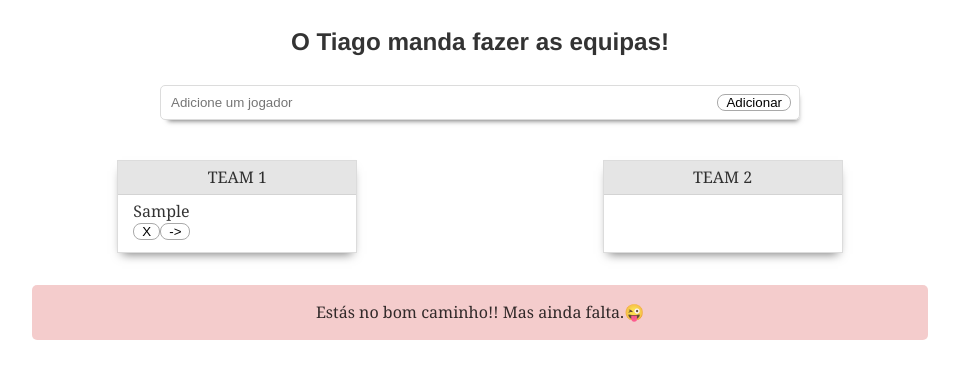
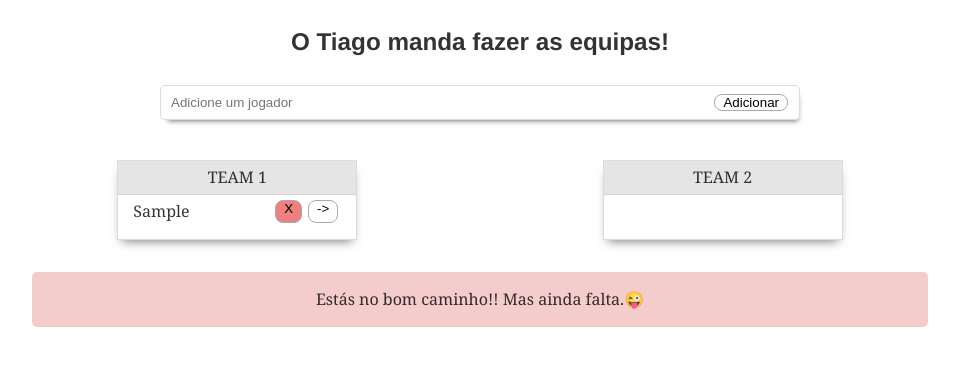
Before and after one commit to slowdata/football-teams, a Gatsby site: page / in a window 1280 px wide. Both pictures are taken after typing "Sample" into the empty fields and a click on the button "Adicionar". Shown: the whole page, without its empty margins (160-1119 px from the left). Built offline with nearby package versions, Linux system fonts and the light colour scheme; Gatsby itself is replaced by a stand-in of ours.

Commit message:
link generated for keeping teams and some little styles

```diff
--- a/src/components/team.js
+++ b/src/components/team.js
@@ -12,14 +12,26 @@ const Team = ({ number, players, deletePlayer, switchPlayer }) => (
             <li key={player.id}>
               {player.name}
               <div className={styles.listButtons}>
-                <button onClick={() => deletePlayer(player.id)}>X</button>
+                <button
+                  className={styles.removeButton}
+                  onClick={() => deletePlayer(player.id)}
+                >
+                  X
+                </button>
                 <button onClick={() => switchPlayer(player.id)}>{"->"}</button>
               </div>{" "}
             </li>
           ) : (
             <li key={player.id}>
-              <button onClick={() => switchPlayer(player.id)}>{"<-"}</button>
-              <button onClick={() => deletePlayer(player.id)}>{"X"}</button>
+              <div className={styles.listButtons}>
+                <button onClick={() => switchPlayer(player.id)}>{"<-"}</button>
+                <button
+                  className={styles.removeButton}
+                  onClick={() => deletePlayer(player.id)}
+                >
+                  {"X"}
+                </button>
+              </div>
               {player.name}
             </li>
           )
--- a/src/components/team.module.css
+++ b/src/components/team.module.css
@@ -24,6 +24,8 @@ ul {
 
 li {
   text-transform: capitalize;
+  display: flex;
+  justify-content: space-between;
 }
 
 .listButtons {
@@ -32,6 +34,11 @@ li {
 
 button {
   padding: 0px 8px;
+  margin: 0 3px;
+}
+
+.removeButton {
+  background-color: lightcoral;
 }
 
 @media screen and (max-width: 670px) {
--- a/src/pages/index.js
+++ b/src/pages/index.js
@@ -96,35 +96,58 @@ class Index extends Component {
   }
 
   creatURI = () => {
-    const team1Params = this.state.team1.map(player => {
-      return Object.keys(player).map(key => `${key}=${player[key]}`)
-    })
-    const team2Params = this.state.team2.map(player => {
-      return Object.keys(player).map(key => `${key}=${player[key]}`)
-    })
+    const team1Params = `team1=${encodeURIComponent(
+      JSON.stringify(this.state.team1)
+    )}`
+    const team2Params = `team2=${encodeURIComponent(
+      JSON.stringify(this.state.team2)
+    )}`
 
-    const paramsURI = `team1=${encodeURIComponent(
-      team1Params
-    )}&team2=${encodeURIComponent(team2Params)}`
+    const paramsURI = `${team1Params}&${team2Params}`
 
     const {
       location: { href },
     } = this.props
 
     const teamsURI = `${href}?${paramsURI}`
+
     return teamsURI
   }
 
   handleClick = () => {
     this.teamsURI.select()
     document.execCommand("copy")
-    console.log(this.teamsURI.value)
+  }
+
+  componentDidMount = () => {
+    const {
+      location: { search },
+    } = this.props
+
+    if (search) {
+      const teams = search.replace("?", "").split("&")
+      const t1 = decodeURIComponent(teams[0])
+      const t2 = decodeURIComponent(teams[1])
+
+      const team1 = JSON.parse(
+        t1.substr(t1.split("=")[0].length + 1, t1.length)
+      )
+
+      const team2 = JSON.parse(
+        t2.substr(t2.split("=")[0].length + 1, t2.length)
+      )
+
+      if (team1.length === 7 && team2.length === 7) {
+        const error = 2
+        const msg = "Conseguiste!! O Tiago vai ficar orgulhoso"
+        this.setState({ team1, team2, error, msg })
+      } else {
+        this.setState({ team1, team2 })
+      }
+    }
   }
 
   render() {
-    //const params = this.props.location.search
-    //const teams = JSON.parse(params.replace("?", ""))
-
     const { team1, team2, name, error, msg } = this.state
 
     return (
@@ -181,5 +204,3 @@ class Index extends Component {
 }
 
 export default Index
-
-// const players = ["joao", "ricardo", "pedro", "hugo"]
```
